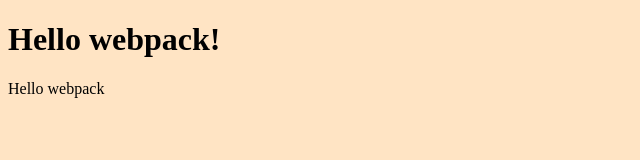
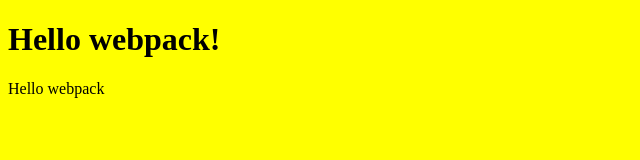
Before and after one commit to emmyobonyo/webpack-template, a website built with webpack: page src/index.html in a window 1280 px wide. Shown: the whole page, without its empty margins (0-640 px from the left). Built offline with nearby package versions, Linux system fonts and the light colour scheme.

```diff
--- a/src/style.css
+++ b/src/style.css
@@ -1,3 +1,3 @@
 body {
-  background-color: bisque;
+  background-color: yellow;
 }
--- a/webpack.config.js
+++ b/webpack.config.js
@@ -5,7 +5,7 @@
   entry: './src/index.js',
   plugins: [
     new HtmlWebpackPlugin({
-      template: './src/index.html'
+      template: './src/index.html',
     }),
   ],
   devServer: {
```
Also changed, not shown: package.json (+9 -0 lines), .eslintrc.json (added), .github/workflows/linters.yml (added), .stylelintrc.json (added), 2 other files.
